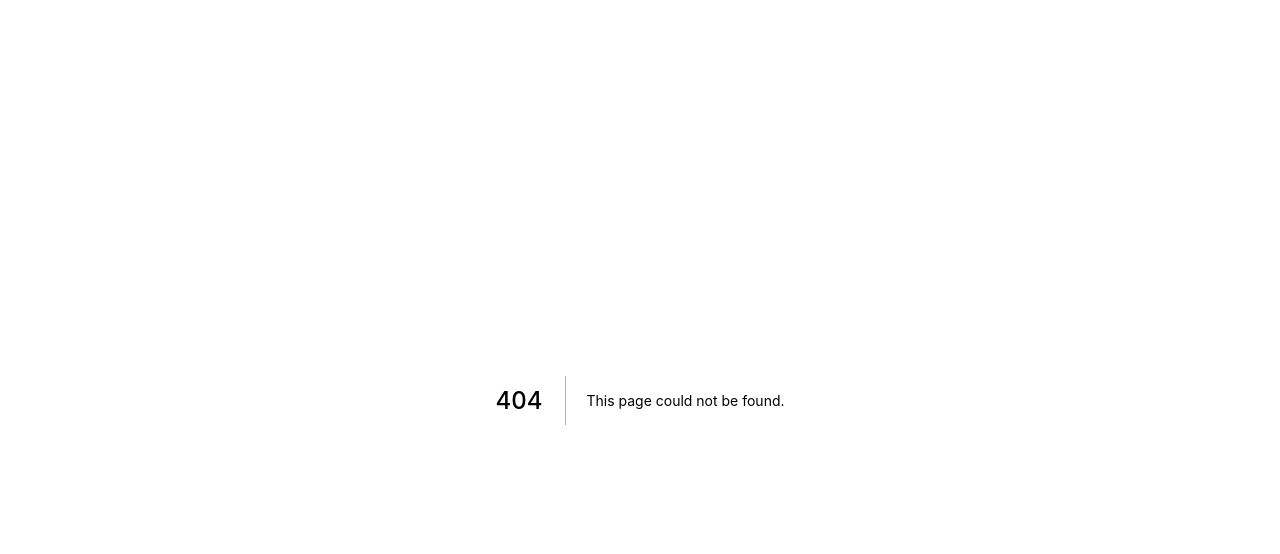
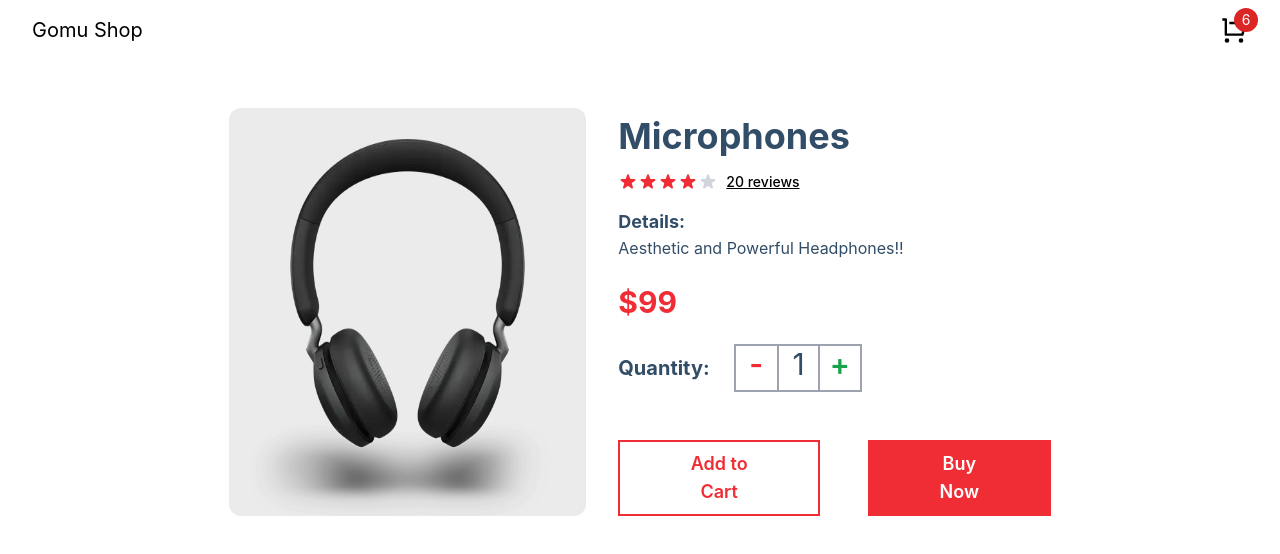
Before and after one commit to AbdelazizTina-dev/ecommerce, a Next.js app: page /product/1 in a window 1280 px wide. Before the commit this address had no page. Shown: the top 554 px of the page. Built offline with nearby package versions, Linux system fonts and the light colour scheme.

Commit message:
started on Product details page

```diff
--- /dev/null
+++ b/components/UI/ReviewStars.js
@@ -0,0 +1,53 @@
+import React from "react";
+
+const ReviewStars = () => {
+  return (
+    <div className="flex items-center pt-4">
+      <svg
+        className="w-5 h-5 text-banner-red"
+        fill="currentColor"
+        viewBox="0 0 20 20"
+        xmlns="http://www.w3.org/2000/svg"
+      >
+        <path d="M9.049 2.927c.3-.921 1.603-.921 1.902 0l1.07 3.292a1 1 0 00.95.69h3.462c.969 0 1.371 1.24.588 1.81l-2.8 2.034a1 1 0 00-.364 1.118l1.07 3.292c.3.921-.755 1.688-1.54 1.118l-2.8-2.034a1 1 0 00-1.175 0l-2.8 2.034c-.784.57-1.838-.197-1.539-1.118l1.07-3.292a1 1 0 00-.364-1.118L2.98 8.72c-.783-.57-.38-1.81.588-1.81h3.461a1 1 0 00.951-.69l1.07-3.292z"></path>
+      </svg>
+      <svg
+        className="w-5 h-5 text-banner-red"
+        fill="currentColor"
+        viewBox="0 0 20 20"
+        xmlns="http://www.w3.org/2000/svg"
+      >
+        <path d="M9.049 2.927c.3-.921 1.603-.921 1.902 0l1.07 3.292a1 1 0 00.95.69h3.462c.969 0 1.371 1.24.588 1.81l-2.8 2.034a1 1 0 00-.364 1.118l1.07 3.292c.3.921-.755 1.688-1.54 1.118l-2.8-2.034a1 1 0 00-1.175 0l-2.8 2.034c-.784.57-1.838-.197-1.539-1.118l1.07-3.292a1 1 0 00-.364-1.118L2.98 8.72c-.783-.57-.38-1.81.588-1.81h3.461a1 1 0 00.951-.69l1.07-3.292z"></path>
+      </svg>
+      <svg
+        className="w-5 h-5 text-banner-red"
+        fill="currentColor"
+        viewBox="0 0 20 20"
+        xmlns="http://www.w3.org/2000/svg"
+      >
+        <path d="M9.049 2.927c.3-.921 1.603-.921 1.902 0l1.07 3.292a1 1 0 00.95.69h3.462c.969 0 1.371 1.24.588 1.81l-2.8 2.034a1 1 0 00-.364 1.118l1.07 3.292c.3.921-.755 1.688-1.54 1.118l-2.8-2.034a1 1 0 00-1.175 0l-2.8 2.034c-.784.57-1.838-.197-1.539-1.118l1.07-3.292a1 1 0 00-.364-1.118L2.98 8.72c-.783-.57-.38-1.81.588-1.81h3.461a1 1 0 00.951-.69l1.07-3.292z"></path>
+      </svg>
+      <svg
+        className="w-5 h-5 text-banner-red"
+        fill="currentColor"
+        viewBox="0 0 20 20"
+        xmlns="http://www.w3.org/2000/svg"
+      >
+        <path d="M9.049 2.927c.3-.921 1.603-.921 1.902 0l1.07 3.292a1 1 0 00.95.69h3.462c.969 0 1.371 1.24.588 1.81l-2.8 2.034a1 1 0 00-.364 1.118l1.07 3.292c.3.921-.755 1.688-1.54 1.118l-2.8-2.034a1 1 0 00-1.175 0l-2.8 2.034c-.784.57-1.838-.197-1.539-1.118l1.07-3.292a1 1 0 00-.364-1.118L2.98 8.72c-.783-.57-.38-1.81.588-1.81h3.461a1 1 0 00.951-.69l1.07-3.292z"></path>
+      </svg>
+      <svg
+        className="w-5 h-5 text-gray-300 dark:text-gray-500"
+        fill="currentColor"
+        viewBox="0 0 20 20"
+        xmlns="http://www.w3.org/2000/svg"
+      >
+        <path d="M9.049 2.927c.3-.921 1.603-.921 1.902 0l1.07 3.292a1 1 0 00.95.69h3.462c.969 0 1.371 1.24.588 1.81l-2.8 2.034a1 1 0 00-.364 1.118l1.07 3.292c.3.921-.755 1.688-1.54 1.118l-2.8-2.034a1 1 0 00-1.175 0l-2.8 2.034c-.784.57-1.838-.197-1.539-1.118l1.07-3.292a1 1 0 00-.364-1.118L2.98 8.72c-.783-.57-.38-1.81.588-1.81h3.461a1 1 0 00.951-.69l1.07-3.292z"></path>
+      </svg>
+      <p className="text-sm font-medium underline hover:no-underline text-black pl-2">
+        20 reviews
+      </p>
+    </div>
+  );
+};
+
+export default ReviewStars;
--- a/pages/_app.js
+++ b/pages/_app.js
@@ -1,7 +1,13 @@
-import '../styles/globals.css'
+import Navbar from "../components/Navbar";
+import "../styles/globals.css";
 
 function MyApp({ Component, pageProps }) {
-  return <Component {...pageProps} />
+  return (
+    <>
+      <Navbar />
+      <Component {...pageProps} />
+    </>
+  );
 }
 
-export default MyApp
+export default MyApp;
--- a/pages/index.js
+++ b/pages/index.js
@@ -5,13 +5,10 @@ import SaleBanner from "../components/SaleBanner";
 
 export default function Home() {
   return (
-    <div>
-      <Navbar />
-      <div className="mx-auto w-4/6">
-        <MainBanner />
-        <Products />
-        <SaleBanner/>
-      </div>
+    <div className="mx-auto w-4/6">
+      <MainBanner />
+      <Products />
+      <SaleBanner />
     </div>
   );
 }
--- /dev/null
+++ b/pages/product/[productId].js
@@ -0,0 +1,48 @@
+import React from "react";
+import Image from "next/image";
+import Headphones from "../../assets/headphones_c_1.webp";
+import ReviewStars from "../../components/UI/ReviewStars";
+const ProductDetails = () => {
+  return (
+    <div className="mx-auto w-4/6 p-4 mt-8">
+      <div className="flex flex-row">
+        <Image
+          src={Headphones}
+          width={400}
+          height={400}
+          className="transition-colors ease-in-out duration-300 bg-product-gray hover:bg-banner-red  rounded-xl"
+          alt="product"
+        />
+        <div className="ml-8 mt-2 flex flex-col">
+          <p className="text-4xl text-text-blue font-bold">Microphones</p>
+          <ReviewStars />
+          <p className="text-lg text-text-blue font-bold pt-4">Details:</p>
+          <p className="text-md text-text-blue font-normal">
+            Aesthetic and Powerful Headphones!!
+          </p>
+          <p className="text-3xl text-banner-red font-bold py-6">$99</p>
+          <div className="flex flex-row items-center mb-12">
+            <p className="text-xl text-text-blue font-bold pr-6">Quantity:</p>
+            <div className="grid grid-cols-3 w-32 h-12 divide-x-2 divide-gray-400 border-2 border-gray-400">
+              <p className="text-banner-red text-center text-3xl font-semibold">
+                -
+              </p>
+              <p className="text-text-blue text-center text-3xl font-normal">
+                1
+              </p>
+              <p className="text-green-600 text-center text-3xl font-semibold">
+                +
+              </p>
+            </div>
+          </div>
+          <div className="flex flex-row">
+            <button className="mr-12 border-2 border-banner-red px-16 py-2 text-banner-red text-lg font-semibold">Add to Cart</button>
+            <button className="bg-banner-red px-16 py-2 text-white text-lg font-semibold">Buy Now</button>
+          </div>
+        </div>
+      </div>
+    </div>
+  );
+};
+
+export default ProductDetails;
--- a/tailwind.config.js
+++ b/tailwind.config.js
@@ -10,6 +10,7 @@ module.exports = {
         "banner-gray": "#dcdcdc",
         "text-blue": "#324d67",
         "banner-red": "#f02d34",
+        "product-gray": "#ebebeb"
       },
       inset: {
         "-2": "-2px",
```
